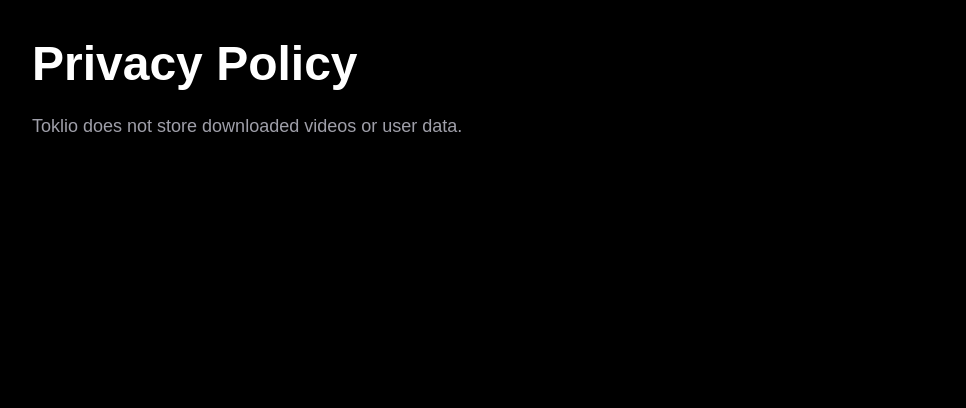
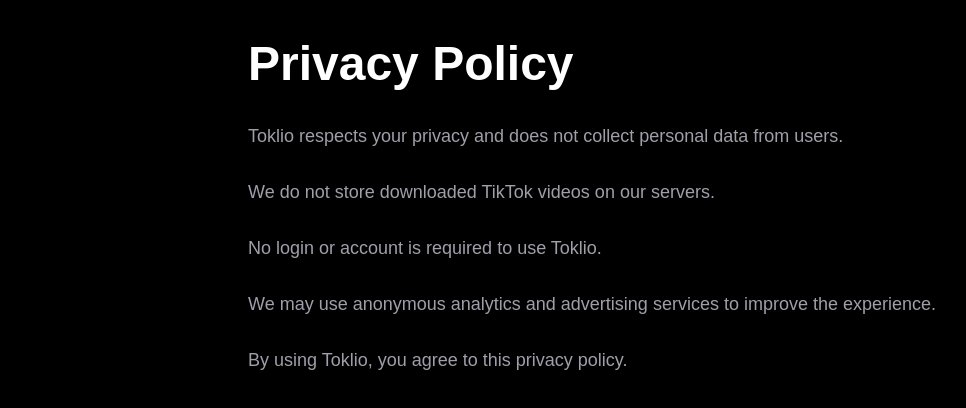
Before and after one commit to Felliny0/Toklio, a Next.js app: page /privacy in a window 1280 px wide. Shown: the top 408 px of the page, without its empty margins (8-974 px from the left). Built offline with nearby package versions, Linux system fonts and the light colour scheme.

Commit message:
modern legal pages2

```diff
--- a/app/privacy/page.tsx
+++ b/app/privacy/page.tsx
@@ -1,13 +1,35 @@
 export default function PrivacyPage() {
   return (
     <main className="min-h-screen bg-black text-white p-10">
-      <h1 className="text-5xl font-black mb-6">
-        Privacy Policy
-      </h1>
+      <div className="max-w-3xl mx-auto">
+        <h1 className="text-5xl font-black mb-8">
+          Privacy Policy
+        </h1>
 
-      <p className="text-zinc-400 text-lg">
-        Toklio does not store downloaded videos or user data.
-      </p>
+        <div className="space-y-6 text-zinc-400 text-lg leading-8">
+
+          <p>
+            Toklio respects your privacy and does not collect personal data from users.
+          </p>
+
+          <p>
+            We do not store downloaded TikTok videos on our servers.
+          </p>
+
+          <p>
+            No login or account is required to use Toklio.
+          </p>
+
+          <p>
+            We may use anonymous analytics and advertising services to improve the experience.
+          </p>
+
+          <p>
+            By using Toklio, you agree to this privacy policy.
+          </p>
+
+        </div>
+      </div>
     </main>
   )
 }
```
